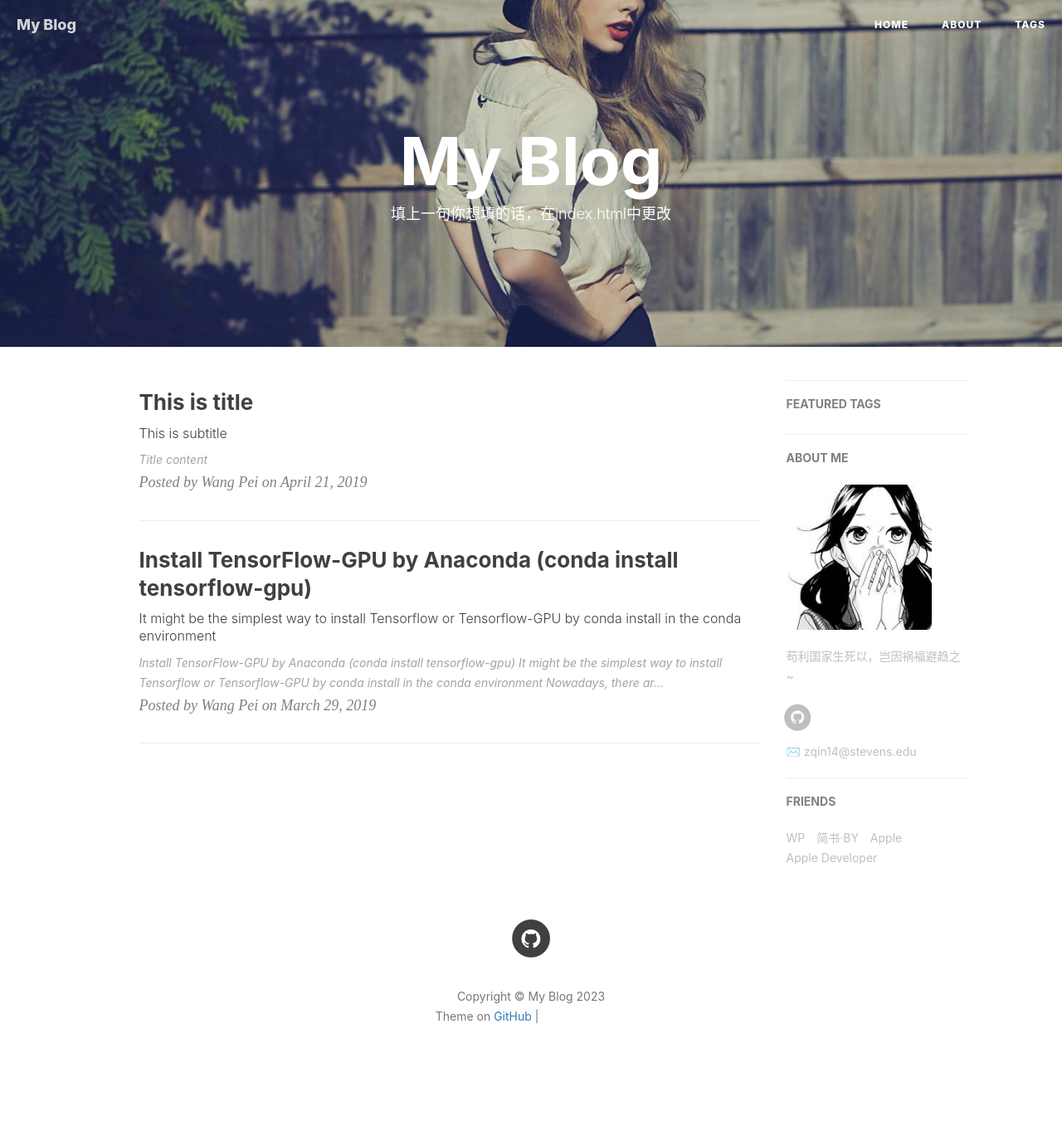
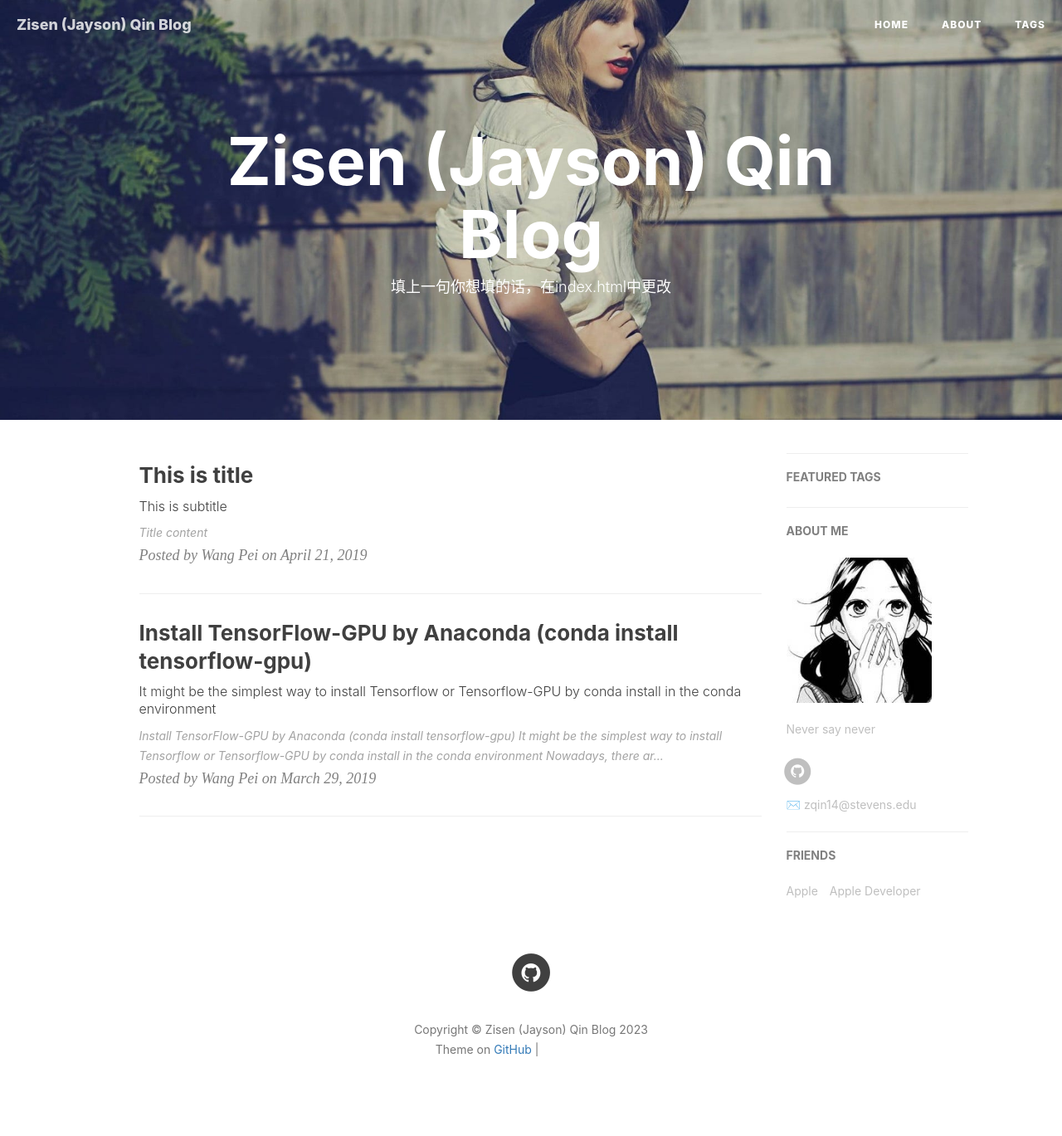
Before and after one commit to JaysonQin/JaysonQin.github.io, a Jekyll site: the page built from index.html, in a window 1280 px wide. Shown: the whole page at 83% size. Built offline with Jekyll 4.4.1, drawn with Linux system fonts in a browser that asks for light colours; nearby versions of some CDN libraries; the list of posts is cut into pages by our own code; comment, search, counter and statistics services are not loaded; before the commit the page ends 1329 px from its top, so only the background shows below that; grey boxes are pictures that could not be loaded.

Commit message:
Update _config.yml

```diff
--- a/_config.yml
+++ b/_config.yml
@@ -1,5 +1,5 @@
 # Site settings
-title: My Blog
+title: Zisen (Jayson) Qin Blog
 SEOTitle: Jayson | My Blog
 header-img: img/post-bg-desk.jpg
 email: zqin14@stevens.edu
@@ -11,7 +11,7 @@ github_repo: "https://github.com/JaysonQin/JaysonQin.github.io.git" #code reposi
 
 # Sidebar settings
 sidebar: true                           # whether or not using Sidebar.
-sidebar-about-description: "苟利国家生死以，岂因祸福避趋之~"
+sidebar-about-description: "Never say never"
 sidebar-avatar: /img/avatar_binggan.jpg      # use absolute URL, seeing it's used in both `/` and `/about/`
 
 
@@ -92,12 +92,6 @@ service-worker: true
 # Friends
 friends: [
     {
-        title: "WP",
-        href: "https://wangpei.ink"
-    },{
-        title: "简书·BY",
-        href: "http://www.jianshu.com/u/e71990ada2fd"
-    },{
         title: "Apple",
         href: "https://apple.com"
     },{
```
